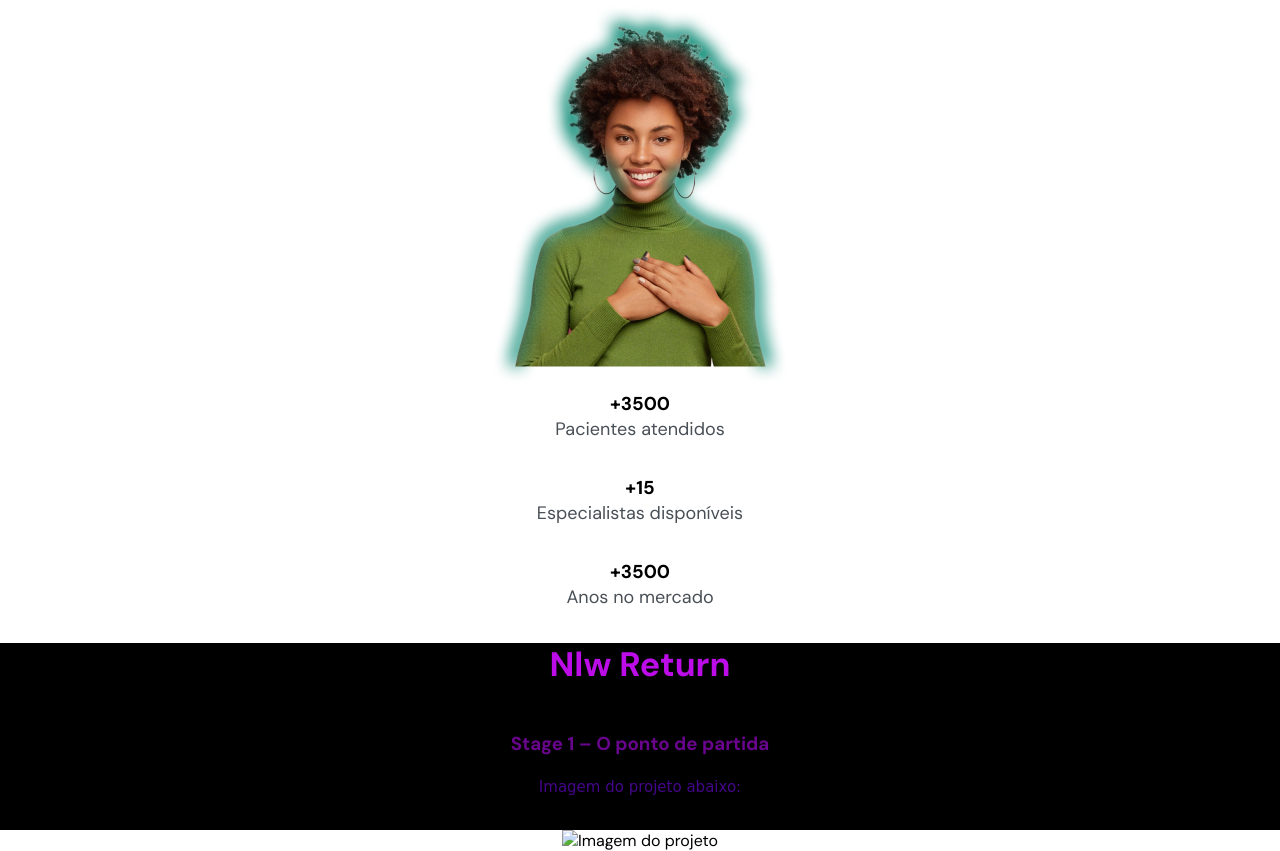
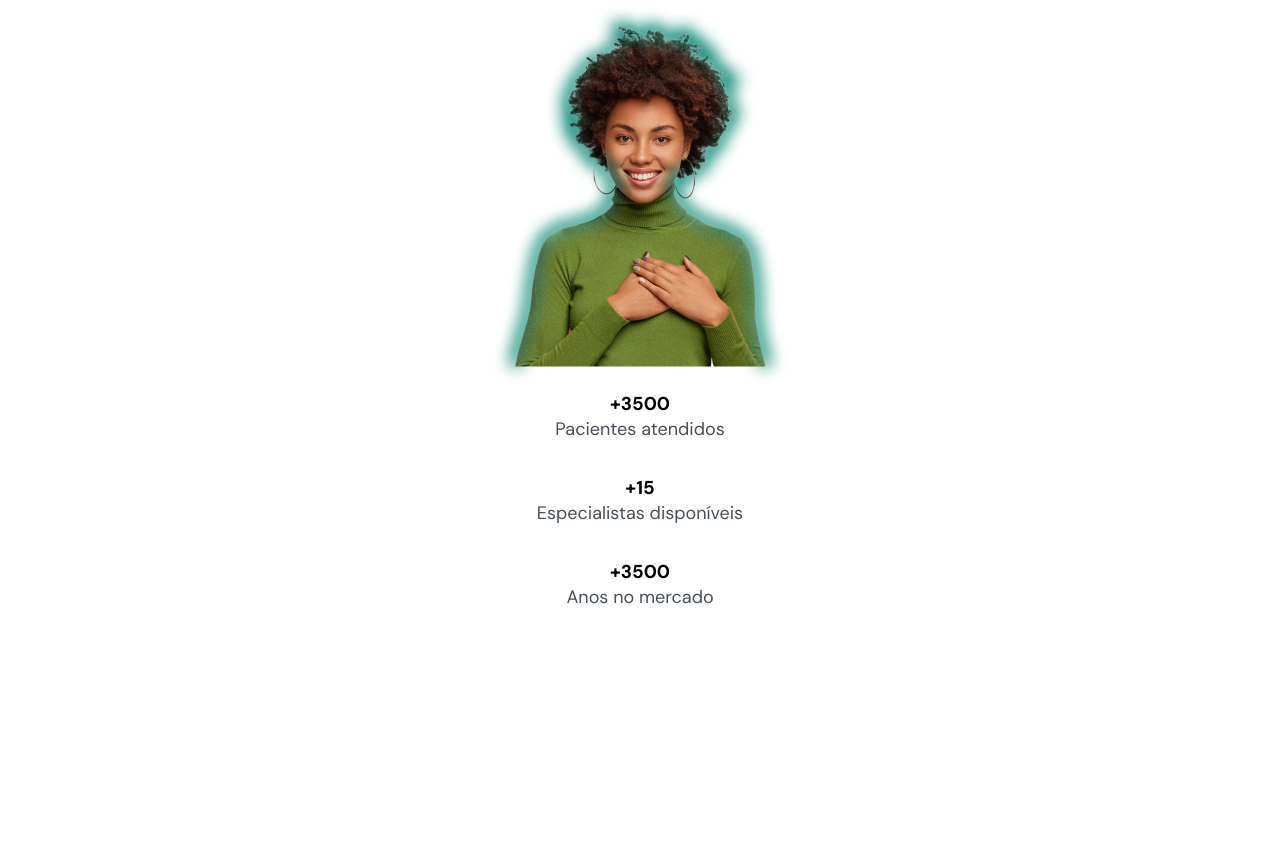
Before and after one commit to Aironys1/NLW-Stage-1-O-ponto-de-partida, a plain HTML site: page index.html in a window 1280 px wide. Shown: the part 491-1342 px from the top of the page. After the commit the page ends 1134 px from the top, so only its background shows below. Drawn offline with Linux system fonts and the light colour scheme.

Commit message:
Stage 1 – O ponto de partida

```diff
--- a/index.html
+++ b/index.html
@@ -62,14 +62,5 @@
         <p>Anos no mercado</p>
       </div>
     </header>
-
-    <div style="background-color: #000000; display:flex; flex-direction: column; gap:20px">
-      <h1 style="color: #bc0ce8">Nlw Return</h1>
-      <h3 style="color: #69058d">Stage 1 – O ponto de partida</h3>
-      <p style="color: #430688; font-family: cursive; font-size: 15px">
-        Imagem do projeto abaixo:
-      </p>
-    </div>
-    <img src="../ImagemProjeto/mobile.png" alt="Imagem do projeto" />
   </body>
 </html>
```
Also changed, not shown: 1 other file.
